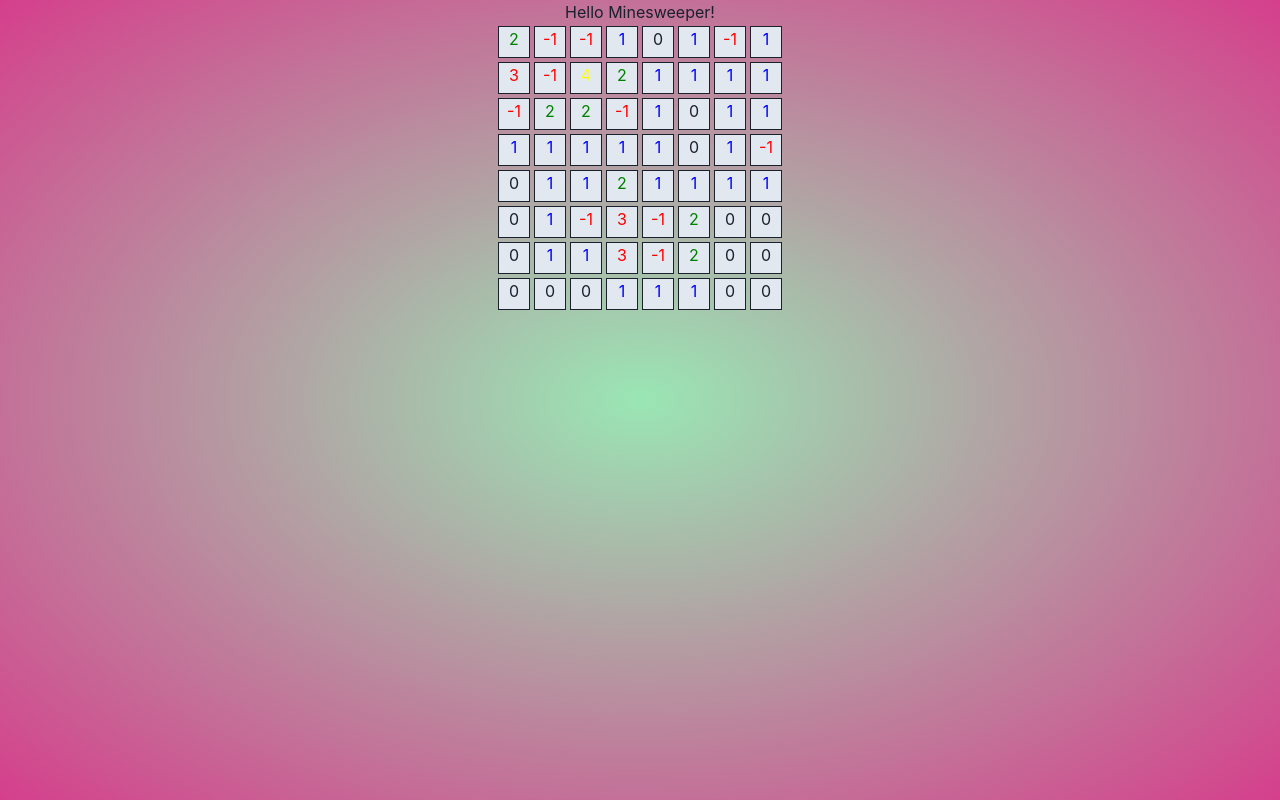
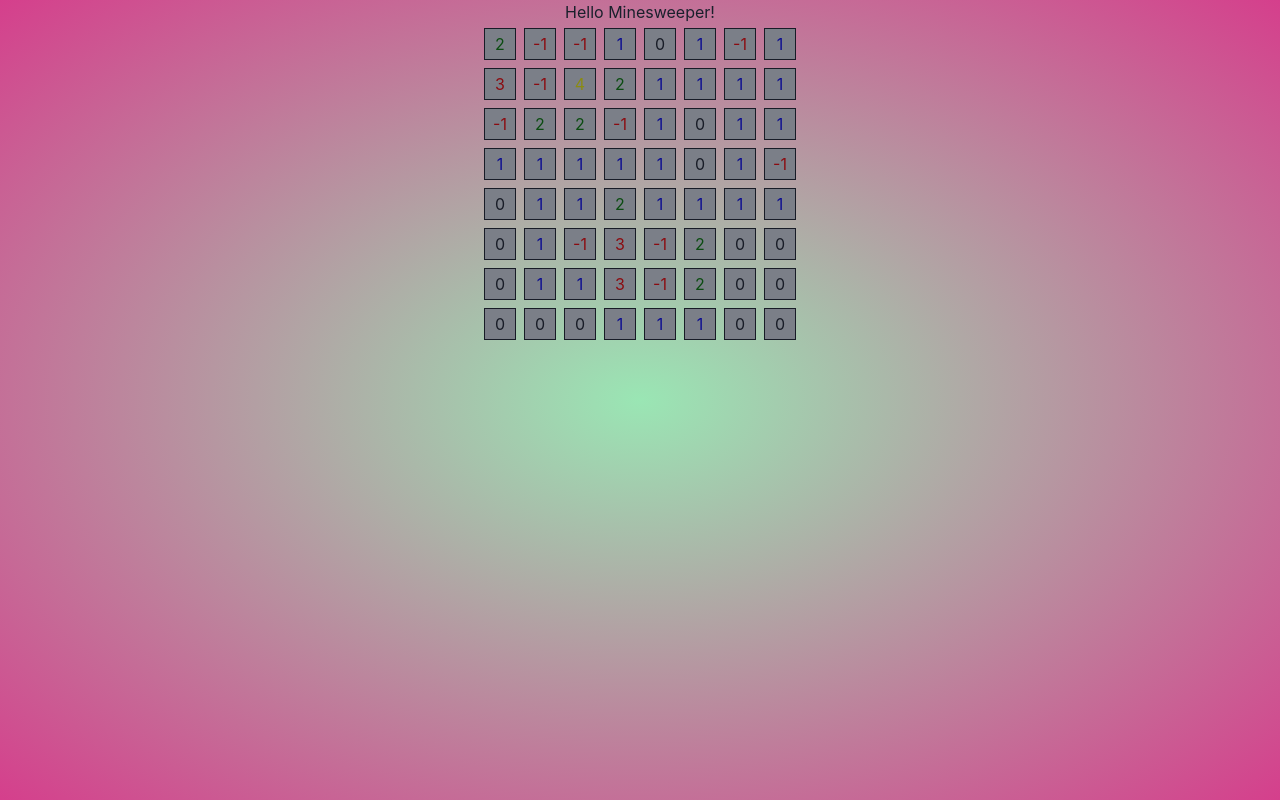
Before and after one commit to CodePistol/minesweeper, a Next.js app: page / in a window 1280 px wide. Built offline with nearby package versions, Linux system fonts and the light colour scheme.

Commit message:
Added masking functionality, added reducer to mask a cell upon clicking

```diff
--- a/components/Cell.tsx
+++ b/components/Cell.tsx
@@ -1,10 +1,9 @@
-import { Box, Text } from "@chakra-ui/react";
+import { Box, Flex, Text } from "@chakra-ui/react";
+import React from "react";
+import { useAppDispatch } from "../app/hooks";
+import { clearMine, invertMask } from "../features/mine/mineSlice";
+import { ICell } from "../features/mine/interface";
 
-export interface CellProps {
-  value: number;
-  isMasked: boolean;
-  isBomb: boolean;
-}
 const numberColors: { [key: string]: string } = {
   "1": "blue",
   "2": "green",
@@ -13,24 +12,44 @@ const numberColors: { [key: string]: string } = {
   "5": "purple",
   "-1": "red",
 };
-const Cell: React.FC<CellProps> = (props) => {
+const Cell: React.FC<ICell> = (props) => {
+  const dispatch = useAppDispatch();
+  const handleClick = (event: React.MouseEvent<HTMLDivElement>) => {
+    event.stopPropagation();
+    if (props.isMasked) {
+      dispatch(invertMask({ r: props.r, c: props.c }));
+      if (props.value === 0) {
+        dispatch(clearMine({ r: props.r, c: props.c }));
+      }
+    }
+  };
   return (
-    <>
-      <Box
-        m="2px"
-        display="flex"
+    <Flex m={1} position="relative" onClick={handleClick}>
+      <Flex
         w={8}
         h={8}
         background="gray.200"
         border="1px solid"
-        alignContent="center"
+        alignItems="center"
         justifyContent="center"
+        top={0}
+        left={0}
       >
         <Text textStyle="p2" color={numberColors[props.value.toString()]}>
           {props.value}
         </Text>
-      </Box>
-    </>
+      </Flex>
+      <Flex
+        w={8}
+        h={8}
+        position="absolute"
+        top={0}
+        left={0}
+        background="gray.900"
+        opacity={0.5}
+        zIndex={props.isMasked ? 10 : -1}
+      />
+    </Flex>
   );
 };
 
--- a/components/GameGrid.tsx
+++ b/components/GameGrid.tsx
@@ -8,15 +8,11 @@ const GameGrid: React.FC = () => {
   return (
     grid && (
       <Flex justifyContent="center" direction="column">
-        {grid.map((row) => {
+        {grid.map((row, r) => {
           return (
             <Flex direction="row">
-              {row.map((cell) => (
-                <Cell
-                  value={cell.value}
-                  isMasked={cell.isMasked}
-                  isBomb={false}
-                />
+              {row.map((cell, c) => (
+                <Cell value={cell.value} isMasked={cell.isMasked} r={r} c={c} />
               ))}
             </Flex>
           );
--- a/features/mine/mineSlice.ts
+++ b/features/mine/mineSlice.ts
@@ -1,14 +1,23 @@
-import { createSlice } from "@reduxjs/toolkit";
+import { createSlice, current } from "@reduxjs/toolkit";
 import type { PayloadAction } from "@reduxjs/toolkit";
 import type { RootState } from "../../app/store";
-
-import { ICell, IMineState, ISetupMine, IMineParams } from "./interface";
+import { dirs } from "../../utils/constants";
+import {
+  ICell,
+  IMineState,
+  ISetupMine,
+  IMineParams,
+  ICellCoordinates,
+} from "./interface";
+import { makeGrid } from "../../utils/getGrid";
 
 const initialState: IMineState = {
   grid: null,
   height: null,
   width: null,
   numOfBombs: null,
+  gameOver: false,
+  unmaskedArray: null,
 };
 
 export const mineSlice = createSlice({
@@ -24,70 +33,21 @@ export const mineSlice = createSlice({
         width: state.width,
         numOfBombs: state.numOfBombs,
       });
+      state.unmaskedArray = new Array(payload.height).fill(
+        new Array(payload.width).fill(false)
+      ) as boolean[][];
+    },
+    invertMask: (state, { payload }: PayloadAction<ICellCoordinates>) => {
+      const { r, c } = payload;
+      if (state.grid) {
+        state.grid[r][c].isMasked = !state.grid[r][c].isMasked;
+      }
+    },
+    clearMine: (state, { payload }: PayloadAction<ICellCoordinates>) => {
+      const { r, c } = payload;
     },
   },
 });
 
-export const { setupMine } = mineSlice.actions;
+export const { setupMine, invertMask, clearMine } = mineSlice.actions;
 export default mineSlice.reducer;
-
-const makeGrid = ({ height, width, numOfBombs }: IMineParams) => {
-  if (height * width <= numOfBombs) {
-    return null;
-  }
-  const grid = [];
-  for (var i = 0; i < height * width; i++) {
-    grid.push(i);
-  }
-  for (let i = grid.length - 1; i > 0; i--) {
-    const j = Math.floor(Math.random() * (i + 1));
-    [grid[i], grid[j]] = [grid[j], grid[i]];
-  }
-  const result: ICell[][] = [[]];
-  for (var i = 0; i < height * width; i++) {
-    if (Math.floor(i / width) >= result.length) {
-      result.push([]);
-    }
-    result[Math.floor(i / width)].push({
-      value: 0,
-      isMasked: false,
-    });
-  }
-  for (var i = 0; i < numOfBombs; i++) {
-    result[Math.floor(grid[i] / width)][grid[i] % width].value = -1;
-  }
-
-  //At this point we have an array of 0 and 1 valules
-  //with 1 denoting the presence of a bomb. Now, let's
-  // populate the grid with 1, 2, 3, 4...
-  const dirs = [
-    [0, 1],
-    [0, -1],
-    [1, 0],
-    [1, 1],
-    [1, -1],
-    [-1, 1],
-    [-1, -1],
-    [-1, 0],
-  ];
-  for (var i = 0; i < height; i++) {
-    for (var j = 0; j < width; j++) {
-      if (result[i][j].value == -1) {
-        dirs.forEach(([a, b]) => {
-          const r = i + a;
-          const c = j + b;
-          if (
-            r >= 0 &&
-            r < height &&
-            c >= 0 &&
-            c < width &&
-            result[r][c].value != -1
-          ) {
-            result[r][c].value += 1;
-          }
-        });
-      }
-    }
-  }
-  return result;
-};
--- a/pages/index.tsx
+++ b/pages/index.tsx
@@ -1,14 +1,15 @@
 import type { NextPage } from "next";
-import { useRouter } from "next/router";
 import { Flex, Text } from "@chakra-ui/react";
 import GameGrid from "../components/GameGrid";
 import { setupMine } from "../features/mine/mineSlice";
 import { useAppDispatch } from "../app/hooks";
+import { useEffect } from "react";
 
 const Home: NextPage = () => {
-  const { push } = useRouter();
   const dispatch = useAppDispatch();
-  dispatch(setupMine({ height: 8, width: 8, numOfBombs: 10 }));
+  useEffect(() => {
+    dispatch(setupMine({ height: 8, width: 8, numOfBombs: 10 }));
+  }, []);
   return (
     <Flex alignItems="center" direction="column">
       <Text textStyle="p1" color="black.400">
--- /dev/null
+++ b/utils/constants.ts
@@ -0,0 +1,10 @@
+export const dirs = [
+  [0, 1],
+  [0, -1],
+  [1, 0],
+  [1, 1],
+  [1, -1],
+  [-1, 1],
+  [-1, -1],
+  [-1, 0],
+];
--- a/utils/getGrid.ts
+++ b/utils/getGrid.ts
@@ -1,11 +1,14 @@
+import { ICell, IMineParams } from "../features/mine/interface";
+import { dirs } from "./constants";
+
 export interface getGridProps {
   height: number;
   width: number;
   numberOfBombs: number;
 }
 
-export const getGrid = ({ height, width, numberOfBombs }: getGridProps) => {
-  if (height * width <= numberOfBombs) {
+export const makeGrid = ({ height, width, numOfBombs }: IMineParams) => {
+  if (height * width <= numOfBombs) {
     return null;
   }
   const grid = [];
@@ -16,33 +19,29 @@ export const getGrid = ({ height, width, numberOfBombs }: getGridProps) => {
     const j = Math.floor(Math.random() * (i + 1));
     [grid[i], grid[j]] = [grid[j], grid[i]];
   }
-  const result: number[][] = [[]];
+  const result: ICell[][] = [[]];
   for (var i = 0; i < height * width; i++) {
     if (Math.floor(i / width) >= result.length) {
       result.push([]);
     }
-    result[Math.floor(i / width)].push(0);
+    result[Math.floor(i / width)].push({
+      value: 0,
+      isMasked: true,
+      r: i,
+      c: Math.floor(i / width),
+    });
   }
-  for (var i = 0; i < numberOfBombs; i++) {
-    result[Math.floor(grid[i] / width)][grid[i] % width] = -1;
+  for (var i = 0; i < numOfBombs; i++) {
+    result[Math.floor(grid[i] / width)][grid[i] % width].value = -1;
   }
 
   //At this point we have an array of 0 and 1 valules
   //with 1 denoting the presence of a bomb. Now, let's
   // populate the grid with 1, 2, 3, 4...
-  const dirs = [
-    [0, 1],
-    [0, -1],
-    [1, 0],
-    [1, 1],
-    [1, -1],
-    [-1, 1],
-    [-1, -1],
-    [-1, 0],
-  ];
+
   for (var i = 0; i < height; i++) {
     for (var j = 0; j < width; j++) {
-      if (result[i][j] == -1) {
+      if (result[i][j].value == -1) {
         dirs.forEach(([a, b]) => {
           const r = i + a;
           const c = j + b;
@@ -51,14 +50,13 @@ export const getGrid = ({ height, width, numberOfBombs }: getGridProps) => {
             r < height &&
             c >= 0 &&
             c < width &&
-            result[r][c] != -1
+            result[r][c].value != -1
           ) {
-            result[r][c] += 1;
+            result[r][c].value += 1;
           }
         });
       }
     }
   }
-
   return result;
 };
```
Also changed, not shown: features/mine/interface.ts (+9 -0 lines).
